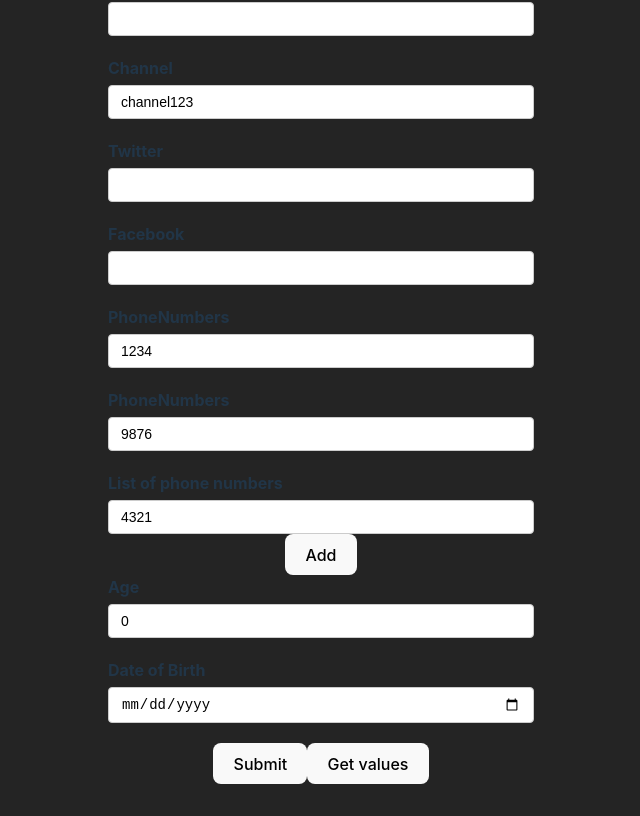
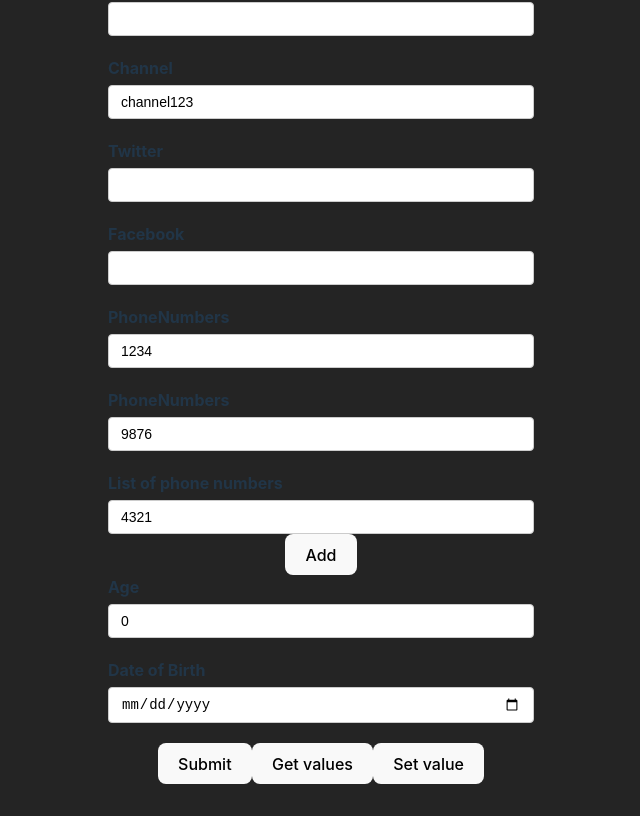
Before and after one commit to Gapotchenko-Yakov/react-hook-form-tutorials, a React (Vite) app in the folder rhf-demo/: page / in a window 1280 px wide. Shown: the part 267-1083 px from the top of the page, without its empty margins (319-959 px from the left). Built offline with nearby package versions, Linux system fonts and the light colour scheme.

Commit message:
Set Field Value

```diff
--- a/rhf-demo/src/components/YouTubeForm.tsx
+++ b/rhf-demo/src/components/YouTubeForm.tsx
@@ -35,7 +35,15 @@
       age: 0,
     },
   });
-  const { register, control, handleSubmit, formState, watch, getValues } = form;
+  const {
+    register,
+    control,
+    handleSubmit,
+    formState,
+    watch,
+    getValues,
+    setValue,
+  } = form;
   const { errors } = formState;
 
   const { fields, append, remove } = useFieldArray({
@@ -50,6 +58,14 @@
 
   const handleGetValues = () => {
     console.log(getValues(["username", "channel"]));
+  };
+
+  const handleSetValue = () => {
+    setValue("username", "", {
+      shouldValidate: true,
+      shouldDirty: true,
+      shouldTouch: true,
+    });
   };
 
   renderCount++;
@@ -70,7 +86,6 @@
           />
           <p className="error">{errors.username?.message}</p>
         </div>
-
         <div className="form-control">
           <label htmlFor="email">Email</label>
           <input
@@ -99,7 +114,6 @@
           />
           <p className="error">{errors.email?.message}</p>
         </div>
-
         <div className="form-control">
           <label htmlFor="channel">Channel</label>
           <input
@@ -111,17 +125,14 @@
           />
           <p className="error">{errors.channel?.message}</p>
         </div>
-
         <div className="form-control">
           <label htmlFor="twitter">Twitter</label>
           <input type="text" id="twitter" {...register("social.twitter")} />
         </div>
-
         <div className="form-control">
           <label htmlFor="facebook">Facebook</label>
           <input type="text" id="facebook" {...register("social.facebook")} />
         </div>
-
         <div className="form-control">
           <label htmlFor="primary-phone">PhoneNumbers</label>
           <input
@@ -130,7 +141,6 @@
             {...register("phoneNumbers.0")}
           />
         </div>
-
         <div className="form-control">
           <label htmlFor="secondary-phone">PhoneNumbers</label>
           <input
@@ -139,7 +149,6 @@
             {...register("phoneNumbers.1")}
           />
         </div>
-
         <div>
           <label>List of phone numbers</label>
           <div>
@@ -158,7 +167,6 @@
             ))}
           </div>
         </div>
-
         <div className="form-control">
           <label htmlFor="age">Age</label>
           <input
@@ -172,7 +180,6 @@
           />
           <p className="error">{errors.age?.message}</p>
         </div>
-
         <div className="form-control">
           <label htmlFor="dateOfBirth">Date of Birth</label>
           <input
@@ -185,10 +192,12 @@
           />
           <p className="error">{errors.dateOfBirth?.message}</p>
         </div>
-
         <button>Submit</button>
         <button type="button" onClick={handleGetValues}>
           Get values
+        </button>
+        <button type="button" onClick={handleSetValue}>
+          Set value
         </button>
       </form>
       <DevTool control={control} />
```
